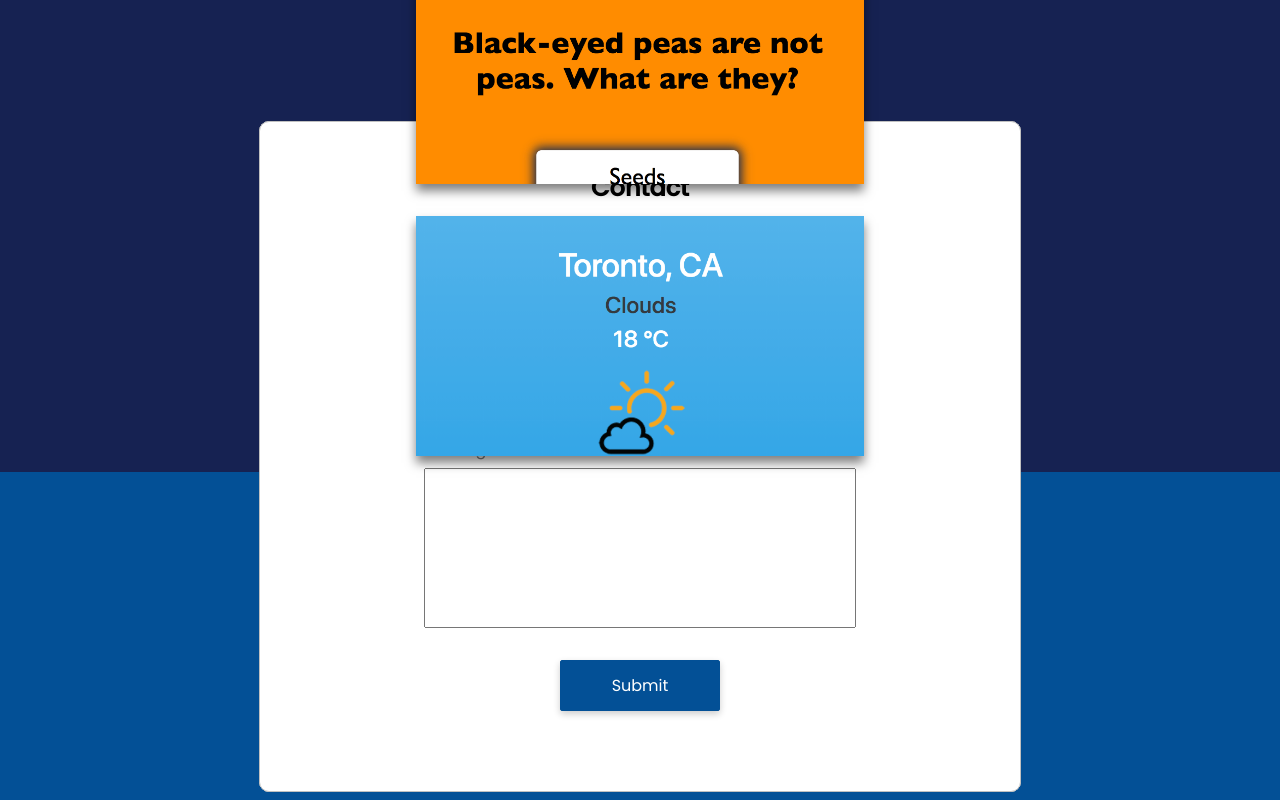
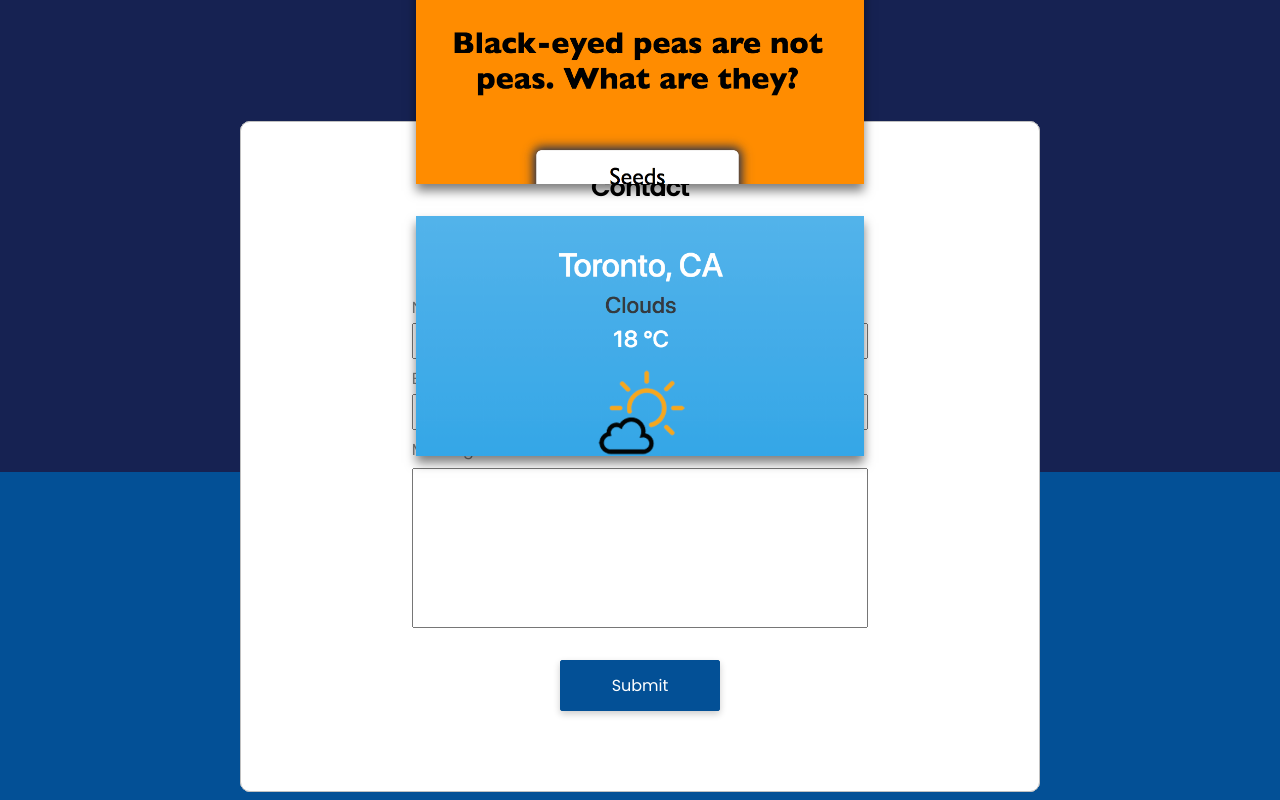
Before and after one commit to mikebeaudry93/mikes-website, a React (Create React App) app: page / in a window 1280 px wide. Shown: the part 3160-3960 px from the top of the page. Built offline with nearby package versions, Linux system fonts and the light colour scheme; grey boxes are pictures that could not be loaded.

Commit message:
new css form

```diff
--- a/src/components/contact/contact.scss
+++ b/src/components/contact/contact.scss
@@ -27,7 +27,8 @@
   padding: 3rem;
   border: 1px solid silver;
   border-radius: 10px;
-  width: 85%;
+  width: 50rem;
+  // width: 85%;
   position: absolute;
   bottom: -20rem;
   margin-left: auto;
```
